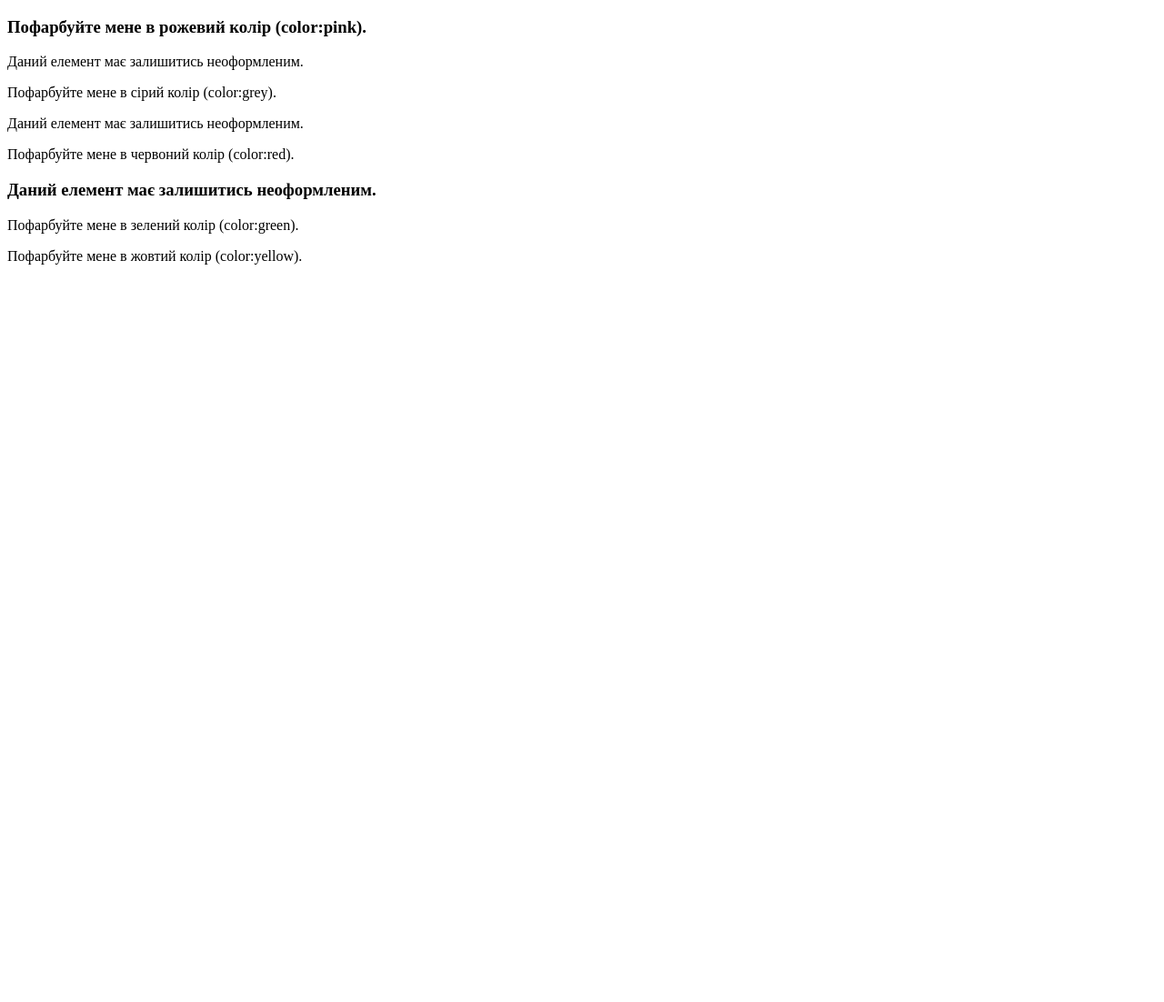
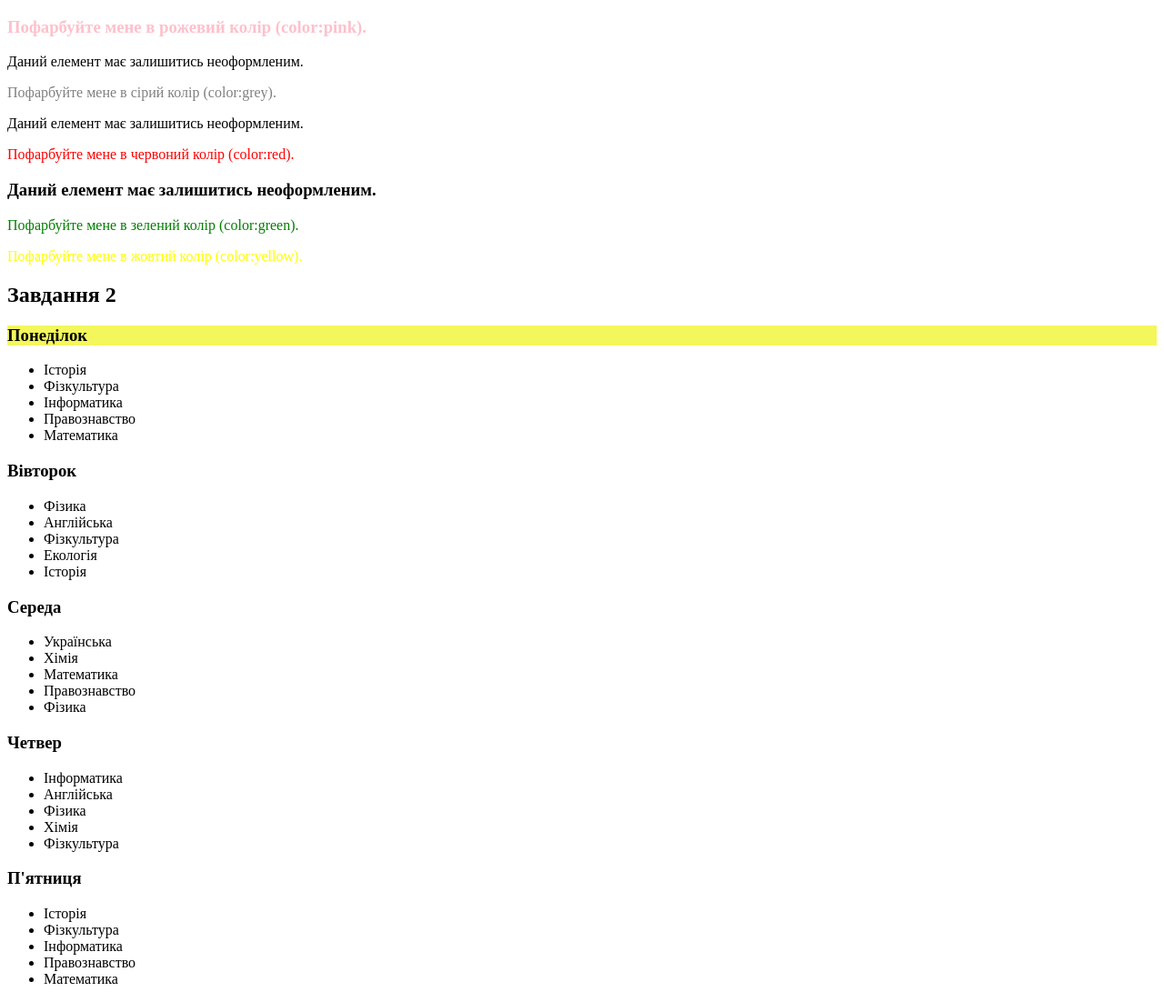
Before and after one commit to RomanPoliuga/HW_8, a plain HTML site: page index.html in a window 1280 px wide. Shown: the whole page at 91% size. Before the commit the page ends 800 px from the top, so only its background shows below. Drawn offline with Linux system fonts and the light colour scheme.

Commit message:
add fieles

```diff
--- a/css/style.css
+++ b/css/style.css
@@ -1,8 +1,20 @@
 .text-box > h3:first-child{
-    color:pink
+    color:pink;
+ }
+ #greycol{
+   color:grey;
+ }
+  div > p:only-child{
+   color:red;
+ }
+.text-box > p:nth-child(7) {
+   color:green
+}
+.yellow {
+   color:yellow
 }
 .list-box > h3:hover {
-    background-color: antiquewhite;
+   background-color: rebeccapurple;
 }
 .list-box  li:hover {
    background-color: rgb(38, 220, 193);
--- a/index.html
+++ b/index.html
@@ -5,7 +5,7 @@
     <meta name="viewport" content="width=device-width, initial-scale=1.0">
     <title>Document</title>
      <!-- Підключення зовнішньої таблиці стилів -->
-     <link rel="stylesheet" href="./css/styles.css">
+     <link rel="stylesheet" href="./css/style.css">
 </head>
 <body>
     <div class="text-box">
@@ -18,5 +18,48 @@
         <p>Пофарбуйте мене в зелений колір (color:green).</p>
         <p class="yellow">Пофарбуйте мене в жовтий колір (color:yellow).</p>
       </div>
+     <h2>Завдання 2</h2>
+      <div class="list-box">
+        <h3>Понеділок</h3>
+        <ul>
+          <li>Історія</li>
+          <li>Фізкультура</li>
+          <li>Інформатика</li>
+          <li>Правознавство</li>
+          <li>Математика</li>
+        </ul>
+        <h3>Вівторок</h3>
+        <ul>
+          <li>Фізика</li>
+          <li>Англійська</li>
+          <li>Фізкультура</li>
+          <li>Екологія</li>
+          <li>Історія</li>
+        </ul>
+        <h3>Середа</h3>
+        <ul>
+          <li>Українська</li>
+          <li>Хімія</li>
+          <li>Математика</li>
+          <li>Правознавство</li>
+          <li>Фізика</li>
+        </ul>
+        <h3>Четвер</h3>
+        <ul>
+          <li>Інформатика</li>
+          <li>Англійська</li>
+          <li>Фізика</li>
+          <li>Хімія</li>
+          <li>Фізкультура</li>
+        </ul>
+        <h3>П'ятниця</h3>
+        <ul>
+          <li>Історія</li>
+          <li>Фізкультура</li>
+          <li>Інформатика</li>
+          <li>Правознавство</li>
+          <li>Математика</li>
+        </ul>
+      </div>
 </body>
 </html>
```
Lines whose indentation alone changed are shown as unchanged.
